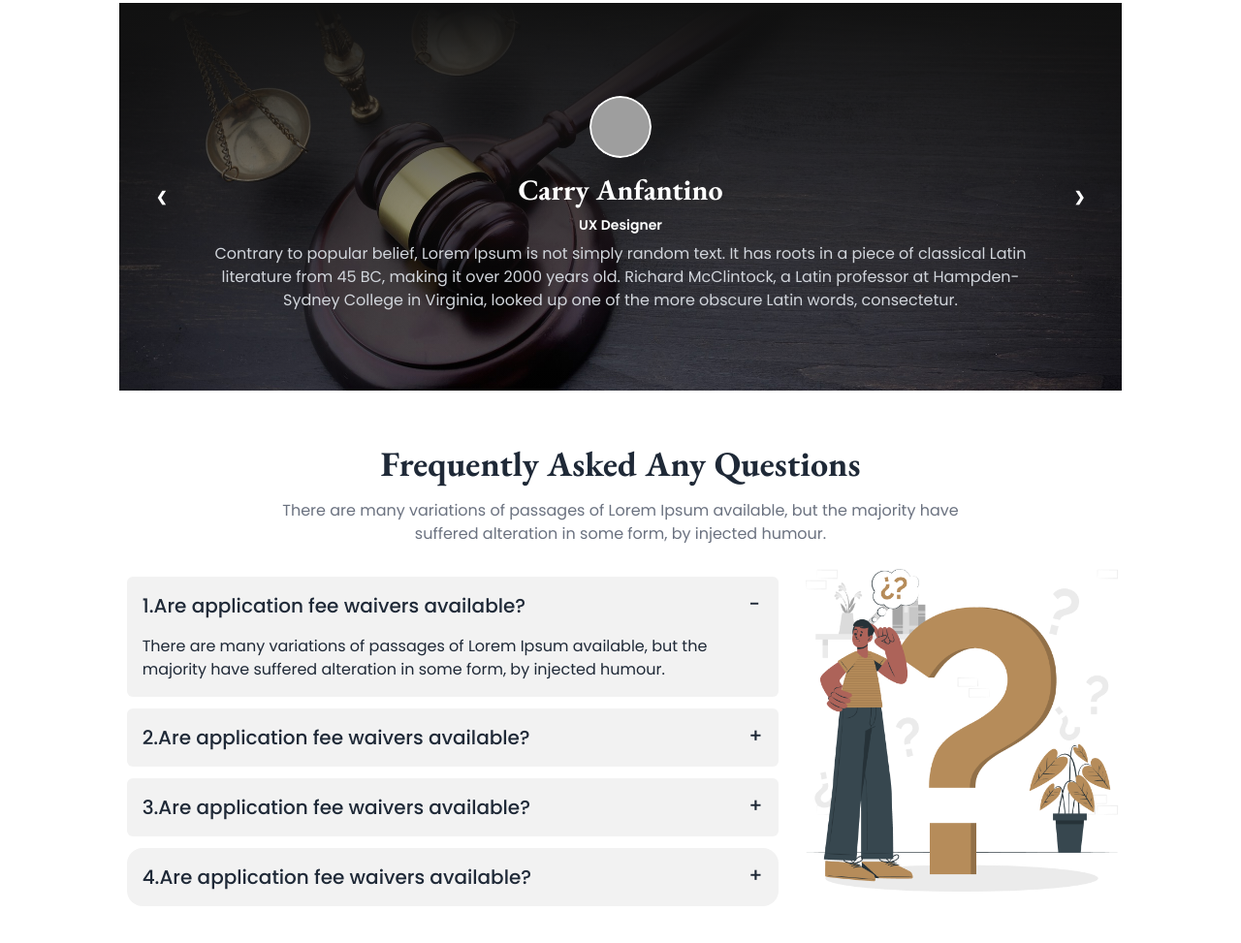
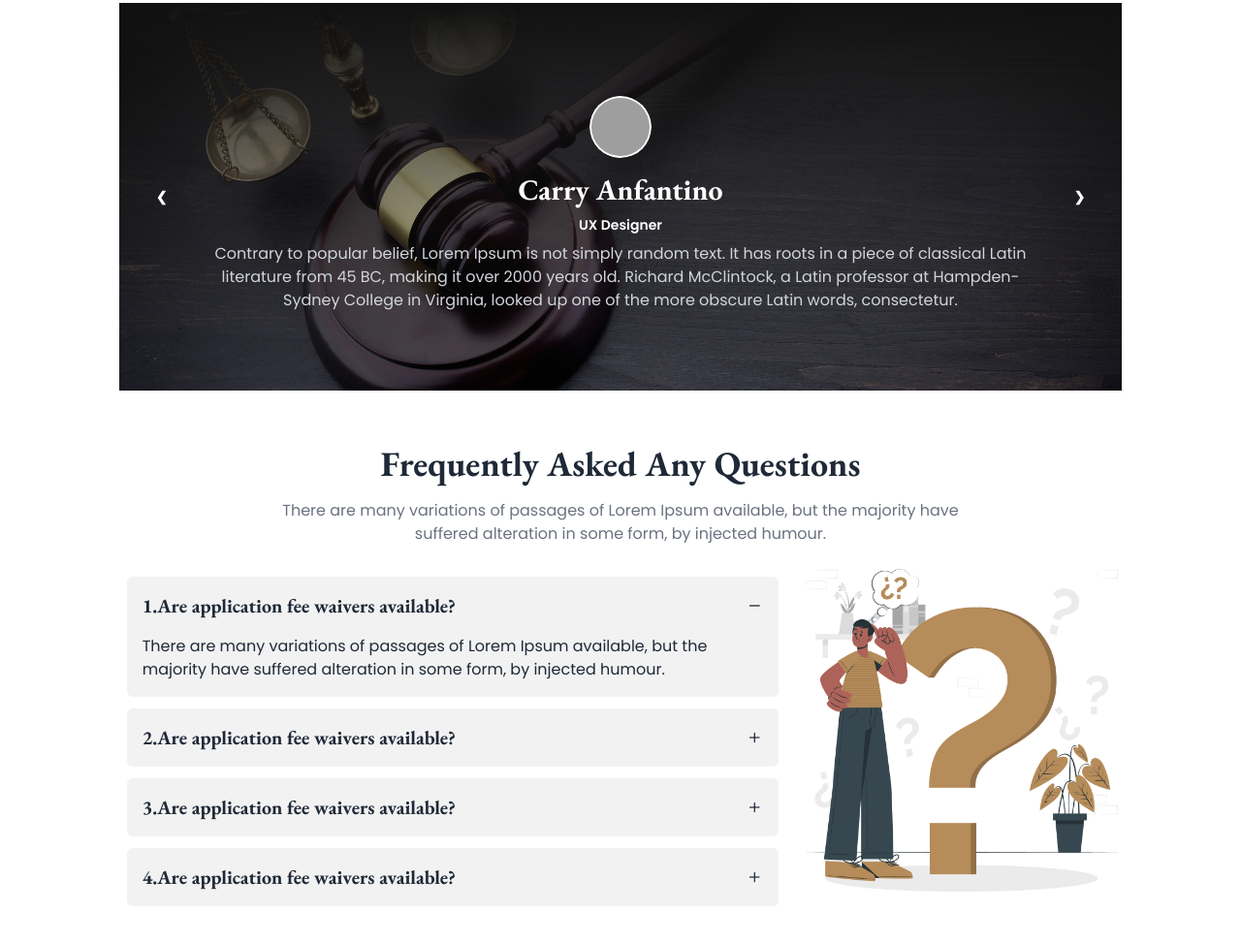
Before and after one commit to AAzizshishir/Legal-Solution, a plain HTML site: page index.html in a window 1280 px wide. Shown: the part 1835-2808 px from the top of the page at 97% size. Drawn offline with nearby package versions, Linux system fonts and the light colour scheme; grey boxes are pictures that could not be loaded.

Commit message:
added eb garamond font on faq questions

```diff
--- a/index.html
+++ b/index.html
@@ -530,7 +530,7 @@
           <div class="space-y-3 text-left p-2">
             <div class="collapse collapse-plus bg-base-200 rounded-md">
               <input type="radio" name="my-accordion-3" checked="checked" />
-              <div class="collapse-title text-xl font-medium">
+              <div class="collapse-title text-xl font-custom2 font-bold">
                 1.Are application fee waivers available?
               </div>
               <div class="collapse-content">
@@ -541,9 +541,9 @@
                 </p>
               </div>
             </div>
-            <div class="collapse collapse-plus bg-base-200 rounded-md">
+            <div class="collapse collapse-plus bg-base-200 rounded-md ">
               <input type="radio" name="my-accordion-3" />
-              <div class="collapse-title text-xl font-medium">
+              <div class="collapse-title text-xl font-custom2 font-bold">
                 2.Are application fee waivers available?
               </div>
               <div class="collapse-content">
@@ -556,7 +556,7 @@
             </div>
             <div class="collapse collapse-plus bg-base-200 rounded-md">
               <input type="radio" name="my-accordion-3" />
-              <div class="collapse-title text-xl font-medium">
+              <div class="collapse-title text-xl font-custom2 font-bold">
                 3.Are application fee waivers available?
               </div>
               <div class="collapse-content">
@@ -566,9 +566,9 @@
                 </p>
               </div>
             </div>
-            <div class="collapse collapse-plus bg-base-200">
+            <div class="collapse collapse-plus bg-base-200 rounded-md">
               <input type="radio" name="my-accordion-3" />
-              <div class="collapse-title text-xl font-medium">
+              <div class="collapse-title text-xl font-custom2 font-bold">
                 4.Are application fee waivers available?
               </div>
               <div class="collapse-content">
@@ -586,6 +586,11 @@
         </div>
       </section>
       <!-- FAQ Section End -->
+
+      <!-- Contact Section -->
+       <section>
+
+       </section>
     </main>
 
     <!-- Footer Section -->
```
